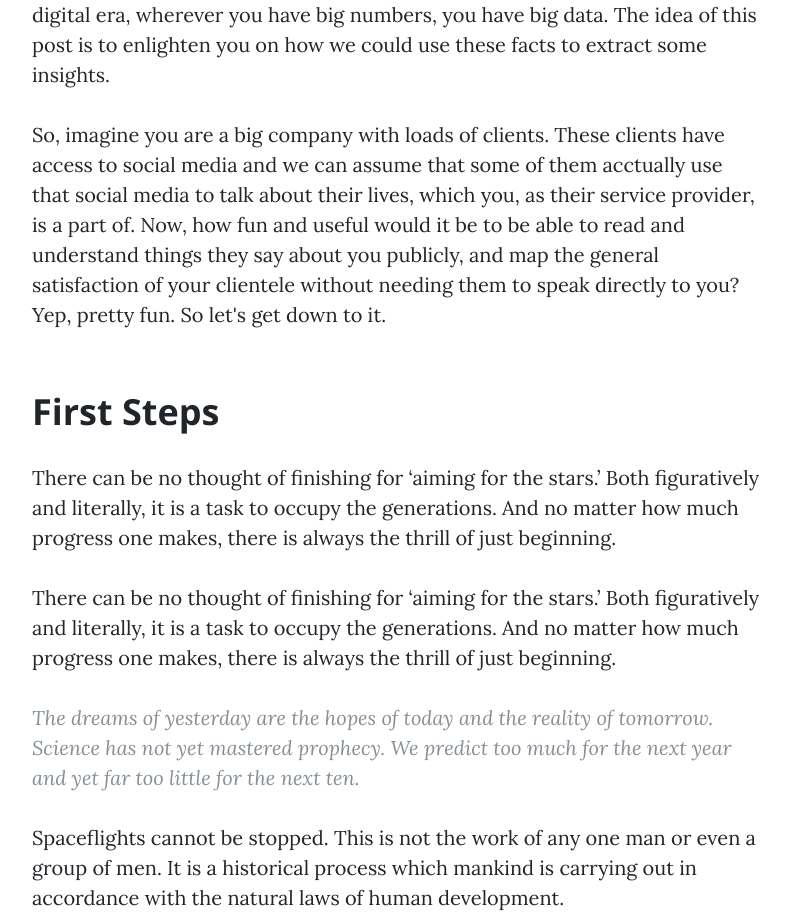
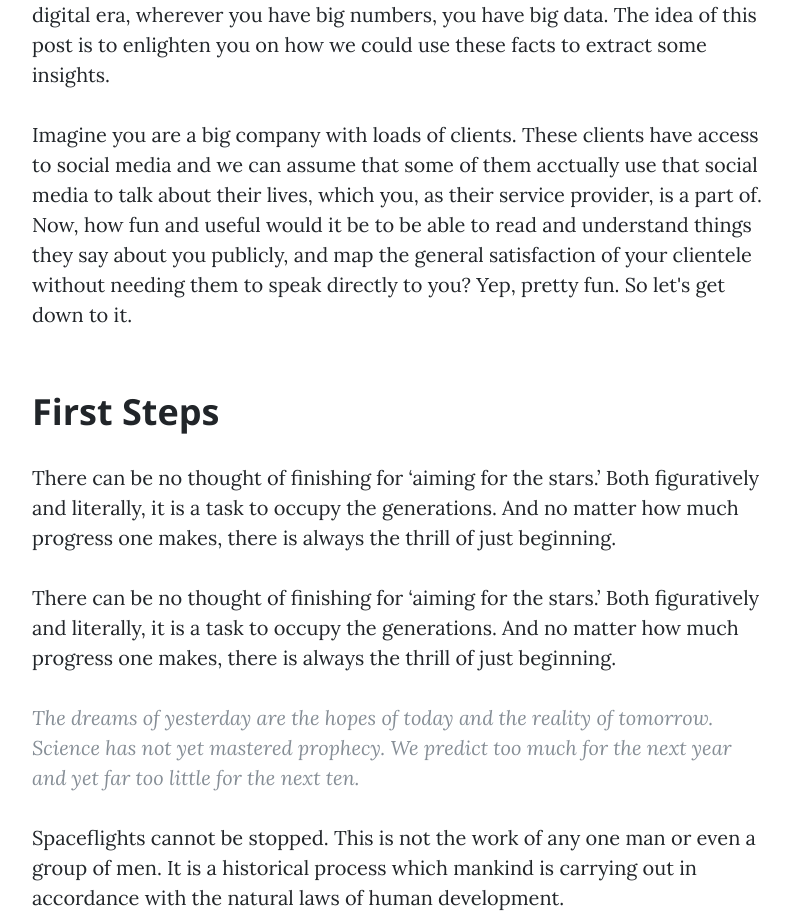
Before and after one commit to RafaMenezes/RafaMenezes.github.io, a website: page talentos.html in a window 1280 px wide. Shown: the part 950-1867 px from the top of the page, without its empty margins (243-1035 px from the left). Drawn offline with nearby package versions, Linux system fonts and the light colour scheme.

Commit message:
Update talentos.html

```diff
--- a/talentos.html
+++ b/talentos.html
@@ -74,7 +74,7 @@
           <div class="col-lg-8 col-md-10 mx-auto">
             <p>If you are a human being living in the 21st century, you sure are aware of the term social media. Roughly speaking, social media is content created by people all around the world through accessible technologies. It is the way we share news, feelings, facts about our day-to-day life and get in touch with people we know. Now, why is that important to us here and how can this affect our lives? Well,  according to Statista website, the number of social media users is around 2.6 billion in 2018. That is a big number. And, in the digital era, wherever you have big numbers, you have big data. The idea of this post is to enlighten you on how we could use these facts to extract some insights. </p>
 
-            <p>So, imagine you are a big company with loads of clients. These clients have access to social media and we can assume that some of them acctually use that social media to talk about their lives, which you, as their service provider, is a part of. Now, how fun and useful would it be to be able to read and understand things they say about you publicly, and map the general satisfaction of your clientele without needing them to speak directly to you? Yep, pretty fun. So let's get down to it.</p>
+            <p>Imagine you are a big company with loads of clients. These clients have access to social media and we can assume that some of them acctually use that social media to talk about their lives, which you, as their service provider, is a part of. Now, how fun and useful would it be to be able to read and understand things they say about you publicly, and map the general satisfaction of your clientele without needing them to speak directly to you? Yep, pretty fun. So let's get down to it.</p>
 
             <h2 class="section-heading">First Steps</h2>
 
```
